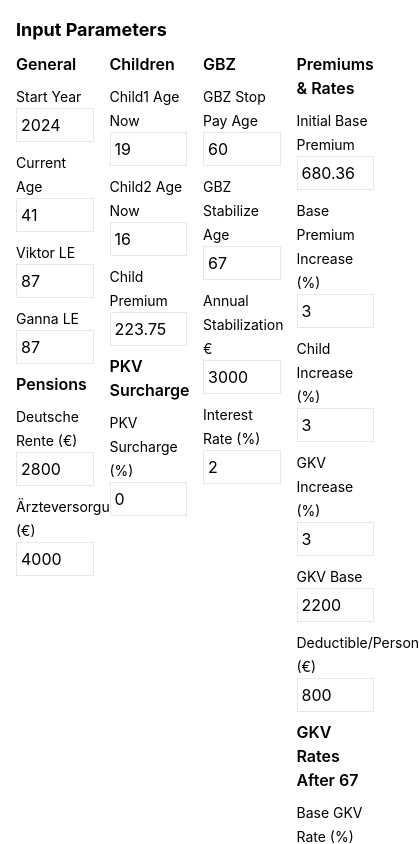
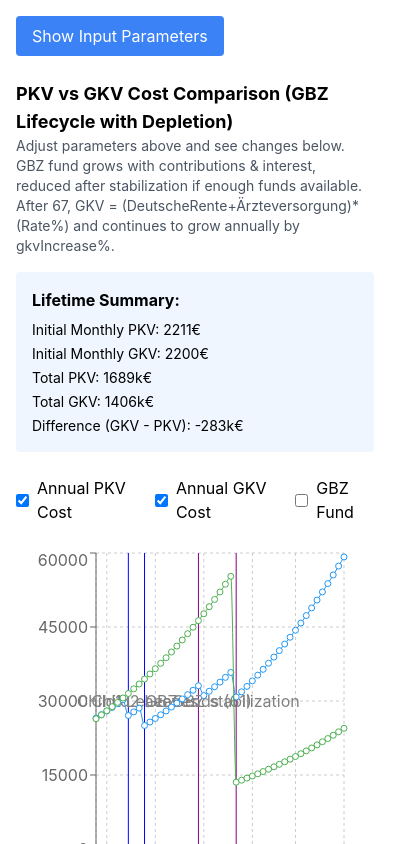
Before and after one commit to n0quarter/pkv-gkv-calculator, a React (Create React App) app: page / in a window 390 px wide. Shown: the top 844 px of the page, 419 px wide, since content can reach past the window. Built offline with nearby package versions, Linux system fonts and the light colour scheme.

Commit message:
added the desctiption section

```diff
--- a/src/App.tsx
+++ b/src/App.tsx
@@ -2,6 +2,9 @@ import React, { useState } from 'react';
 import { LineChart, Line, XAxis, YAxis, CartesianGrid, Tooltip, Legend, ResponsiveContainer, ReferenceLine } from 'recharts';
 
 const InsuranceComparison = () => {
+  // Collapsible input parameters
+  const [showInputs, setShowInputs] = useState(false);
+
   // Key parameters as state variables
   const [startYear, setStartYear] = useState(2024);
   const [currentAge, setCurrentAge] = useState(41);
@@ -28,11 +31,16 @@ const InsuranceComparison = () => {
 
   // After 67 rates:
   const [baseGkvRate, setBaseGkvRate] = useState(14.6); // %
-  const [gkvSurcharge, setGkvSurchargeVal] = useState(2); // %
+  const [gkvSurcharge, setGkvSurcharge] = useState(2); // %
   const [deutscheRente, setDeutscheRente] = useState(2800); // €
   const [aerzteversorgung, setAerzteversorgung] = useState(4000); // €
 
   const totalYears = gannaLifeExpectancy - currentAge;
+
+  // Line visibility states
+  const [showPKVLine, setShowPKVLine] = useState(true);
+  const [showGKVLine, setShowGKVLine] = useState(true);
+  const [showGBZLine, setShowGBZLine] = useState(false);
 
   const calculateProjection = () => {
     // Apply PKV surcharge
@@ -42,7 +50,7 @@ const InsuranceComparison = () => {
     const data = [];
 
     // Pre-calculate baseline GKV at 67
-    const totalGkvRate = baseGkvRate + gkvSurcharge; // e.g. 14.6 + 2 = 16.6%
+    const totalGkvRate = baseGkvRate + gkvSurcharge;
     const totalPension = deutscheRente + aerzteversorgung;
     const baseGKVAt67 = totalPension * (totalGkvRate / 100);
 
@@ -98,7 +106,7 @@ const InsuranceComparison = () => {
         }
       }
 
-      // Child premiums
+      // Children premiums
       const chIncFraction = childIncrease / 100.0;
       const childMultiplier = Math.pow(1 + chIncFraction, i);
       const currentChild1PKV = child1Covered ? (childPremium * childMultiplier) : 0;
@@ -199,10 +207,18 @@ const InsuranceComparison = () => {
 
   return (
     <div className="w-full p-4 space-y-6">
+      <button
+        onClick={() => setShowInputs(!showInputs)}
+        className="bg-blue-500 text-white px-4 py-2 rounded"
+      >
+        {showInputs ? 'Hide Input Parameters' : 'Show Input Parameters'}
+      </button>
+
+      {showInputs && (
         <div>
           <h2 className="text-lg font-bold mb-2">Input Parameters</h2>
-        <div className="grid grid-cols-4 gap-4 mb-4">
-          <div className="col-span-1 space-y-2">
+          <div className="grid grid-cols-1 md:grid-cols-4 gap-4 mb-4">
+            <div className="space-y-2">
               <h3 className="font-semibold">General</h3>
               <label className="block">
                 <span className="text-sm">Start Year</span>
@@ -230,7 +246,8 @@ const InsuranceComparison = () => {
                 <input type="number" className="w-full border p-1" value={aerzteversorgung} onChange={e=>setAerzteversorgung(parseFloat(e.target.value))}/>
               </label>
             </div>
-          <div className="col-span-1 space-y-2">
+
+            <div className="space-y-2">
               <h3 className="font-semibold">Children</h3>
               <label className="block">
                 <span className="text-sm">Child1 Age Now</span>
@@ -250,7 +267,8 @@ const InsuranceComparison = () => {
                 <input type="number" step="0.1" className="w-full border p-1" value={pkvSurcharge} onChange={e=>setPkvSurcharge(parseFloat(e.target.value))}/>
               </label>
             </div>
-          <div className="col-span-1 space-y-2">
+
+            <div className="space-y-2">
               <h3 className="font-semibold">GBZ</h3>
               <label className="block">
                 <span className="text-sm">GBZ Stop Pay Age</span>
@@ -269,7 +287,8 @@ const InsuranceComparison = () => {
                 <input type="number" step="0.001" className="w-full border p-1" value={interestRate} onChange={e=>setInterestRate(parseFloat(e.target.value))}/>
               </label>
             </div>
-          <div className="col-span-1 space-y-2">
+
+            <div className="space-y-2">
               <h3 className="font-semibold">Premiums & Rates</h3>
               <label className="block">
                 <span className="text-sm">Initial Base Premium</span>
@@ -302,7 +321,7 @@ const InsuranceComparison = () => {
               </label>
               <label className="block">
                 <span className="text-sm">GKV Surcharge (%)</span>
-              <input type="number" step="0.1" className="w-full border p-1" value={gkvSurcharge} onChange={e=>setGkvSurchargeVal(parseFloat(e.target.value))}/>
+                <input type="number" step="0.1" className="w-full border p-1" value={gkvSurcharge} onChange={e=>setGkvSurcharge(parseFloat(e.target.value))}/>
               </label>
               <h3 className="font-semibold mt-4">Pensions After 67</h3>
               <label className="block">
@@ -316,6 +335,7 @@ const InsuranceComparison = () => {
             </div>
           </div>
         </div>
+      )}
 
       <div className="mb-4">
         <h2 className="text-lg font-bold">PKV vs GKV Cost Comparison (GBZ Lifecycle with Depletion)</h2>
@@ -338,6 +358,22 @@ const InsuranceComparison = () => {
         )}
       </div>
 
+      {/* Toggle lines under the chart */}
+      <div className="flex space-x-4 items-center mb-4">
+        <label className="flex items-center space-x-2">
+          <input type="checkbox" checked={showPKVLine} onChange={e=>setShowPKVLine(e.target.checked)} />
+          <span>Annual PKV Cost</span>
+        </label>
+        <label className="flex items-center space-x-2">
+          <input type="checkbox" checked={showGKVLine} onChange={e=>setShowGKVLine(e.target.checked)} />
+          <span>Annual GKV Cost</span>
+        </label>
+        <label className="flex items-center space-x-2">
+          <input type="checkbox" checked={showGBZLine} onChange={e=>setShowGBZLine(e.target.checked)} />
+          <span>GBZ Fund</span>
+        </label>
+      </div>
+
       <div className="h-96 w-full">
         <ResponsiveContainer width="100%" height="100%">
           <LineChart data={data} margin={{ top: 5, right: 30, left: 20, bottom: 5 }}>
@@ -352,7 +388,7 @@ const InsuranceComparison = () => {
                   ? `Year: ${yearLabel} (Age: ${datum.age})
 Monthly PKV: ${datum.monthlyPKV}€
 Monthly GKV: ${datum.monthlyGKV}€
-GBZ Fund: ${datum.GBZ_fund.toLocaleString()}€`
+GBZ Fund: ${datum.GBZ_fund.toLocaleString()}���`
                   : `Year: ${yearLabel}`;
               }}
             />
@@ -361,9 +397,9 @@ GBZ Fund: ${datum.GBZ_fund.toLocaleString()}€`
             <ReferenceLine x={startYear+(25 - child2CurrentAge)} stroke="blue" label="Child2 Leaves" />
             <ReferenceLine x={startYear+(gbzStopPayAge - currentAge)} stroke="purple" label="GBZ ends (61)" />
             <ReferenceLine x={startYear+(gbzStabilizeAge - currentAge)} stroke="purple" label="GBZ stabilization" />
-            <Line type="monotone" dataKey="PKV" stroke="#2196F3" name="Annual PKV Cost" />
-            <Line type="monotone" dataKey="GKV" stroke="#4CAF50" name="Annual GKV Cost" />
-            <Line type="monotone" dataKey="GBZ_fund" stroke="#FFC107" name="GBZ Fund" />
+            {showPKVLine && <Line type="monotone" dataKey="PKV" stroke="#2196F3" name="Annual PKV Cost" />}
+            {showGKVLine && <Line type="monotone" dataKey="GKV" stroke="#4CAF50" name="Annual GKV Cost" />}
+            {showGBZLine && <Line type="monotone" dataKey="GBZ_fund" stroke="#FFC107" name="GBZ Fund" />}
           </LineChart>
         </ResponsiveContainer>
       </div>
@@ -412,6 +448,93 @@ GBZ Fund: ${datum.GBZ_fund.toLocaleString()}€`
           </tbody>
         </table>
       </div>
+
+      <div className="mt-8 p-4 bg-gray-50 rounded text-sm space-y-4">
+        <h3 className="font-bold text-lg mb-2">Logic, Assumptions & Formulas</h3>
+
+        <div className="space-y-2">
+          <h4 className="font-semibold">Overview</h4>
+          <p>
+            This calculator estimates lifetime costs for both Private Health Insurance (PKV) and Public Health Insurance (GKV) over your lifespan.
+            It applies annual growth rates, deductibles, and considers special features like the GBZ fund and stabilization.
+            The goal is to show how costs evolve given your initial parameters and chosen assumptions.
+          </p>
+        </div>
+
+        <div className="space-y-2">
+          <h4 className="font-semibold">Private Health Insurance (PKV)</h4>
+          <ul className="list-disc list-inside">
+            <li><strong>Initial Base Premium:</strong> Starts at <code>{initialBasePremium}€</code> at age {currentAge}.</li>
+            <li><strong>Annual Growth:</strong> Each year, the base premium grows by <code>{basePremiumIncrease}%</code>. Formula:
+              <br/><code>BasePremium(age) = {initialBasePremium}€ * (1 + {basePremiumIncrease}%)^(age - {currentAge})</code>
+            </li>
+            <li><strong>PKV Surcharge:</strong> If <code>{pkvSurcharge}%</code> is set, the initial base premium is increased by that percentage at the start.</li>
+            <li><strong>GBZ (Gesetzlicher Beitragszuschlag):</strong>
+              Up to age <code>{gbzStopPayAge}</code>, we pay an extra 10% of the adult premium into a GBZ fund each year.
+              These contributions earn <code>{interestRate}%</code> annually.
+              After age <code>{gbzStabilizeAge}</code>, if the fund is large enough, it reduces the monthly PKV cost by <code>{Math.round(annualStabilizationAmount / 12)}€</code>.
+            </li>
+            <li><strong>Adults & GBZ:</strong>
+              If both adults are covered, we pay 10% on both adult premiums until age <code>{gbzStopPayAge}</code>.
+              After that, no new contributions are made, but the fund continues to grow with <code>{interestRate}%</code> interest.
+            </li>
+            <li><strong>Children:</strong>
+              Each child's premium starts at <code>{childPremium}€</code> and grows by <code>{childIncrease}%</code> yearly until the child leaves at age 25.
+              Formula:
+              <br/><code>ChildPremium(year) = {childPremium}€ * (1 + {childIncrease}%)^(yearSinceStart)</code>
+            </li>
+            <li><strong>Deductible:</strong>
+              For each covered person, add <code>{deductiblePerPerson}€</code> per year to the PKV cost (spread monthly).
+              If fewer people are covered, total deductible is reduced accordingly.
+            </li>
+            <li><strong>Total PKV (Monthly):</strong>
+              <br/><code>TotalMonthlyPKV = (AdjustedAdultPremiums + ChildrenPremiums + MonthlyDeductibles) - GBZDiscount(if applicable)</code>
+            </li>
+          </ul>
+        </div>
+
+        <div className="space-y-2">
+          <h4 className="font-semibold">Public Health Insurance (GKV)</h4>
+          <ul className="list-disc list-inside">
+            <li><strong>Before Age 67:</strong>
+              GKV starts at <code>{gkvBase}€</code> and grows by <code>{gkvIncrease}%</code> each year.
+              <br/><code>GKV(age) = {gkvBase}€ * (1 + {gkvIncrease}%)^(age - {currentAge})</code>
+            </li>
+            <li><strong>After Age 67:</strong>
+              At 67, GKV is recalculated based on your pensions:
+              <br/><code>BaseGKVAt67 = ({deutscheRente}€ + {aerzteversorgung}€) * ({baseGkvRate}% + {gkvSurcharge}%) = {Math.round((deutscheRente + aerzteversorgung) * (baseGkvRate + gkvSurcharge) / 100)}€</code>
+              Then from 67 onward, this base is also grown annually by <code>{gkvIncrease}%</code>:
+              <br/><code>GKV(age&gt;=67) = {Math.round((deutscheRente + aerzteversorgung) * (baseGkvRate + gkvSurcharge) / 100)}€ * (1 + {gkvIncrease}%)^(age - 67)</code>
+            </li>
+            <li>As pensions and rates are considered stable inputs here, the growth reflects the annual <code>{gkvIncrease}%</code> on top of the baseline pension-derived premium.</li>
+          </ul>
+        </div>
+
+        <div className="space-y-2">
+          <h4 className="font-semibold">Cumulative & Differences</h4>
+          <ul className="list-disc list-inside">
+            <li><strong>Annual Costs:</strong> We calculate annual PKV and GKV by multiplying monthly costs by 12.</li>
+            <li><strong>Cumulative Costs:</strong> Each year adds its annual costs to a running total for both PKV and GKV.</li>
+            <li><strong>Difference (GKV - PKV):</strong>
+              If this is negative, cumulative GKV is cheaper than PKV over the entire period.
+              If positive, GKV ended up more expensive.
+            </li>
+          </ul>
+        </div>
+
+        <div className="space-y-2">
+          <h4 className="font-semibold">Other Assumptions</h4>
+          <ul className="list-disc list-inside">
+            <li>No partial-year calculations: all increases and changes are annual, compounding at year-end.</li>
+            <li>No partial changes in pension amounts or GKV rates over time, except the annual percentage growth applied after 67.</li>
+            <li>No extraordinary adjustments (no surcharges beyond those set, no changes in law mid-simulation).</li>
+          </ul>
+          <p>
+            This model provides a scenario-based understanding, not a guaranteed future forecast.
+            Real-world premiums can differ due to legislative changes, insurer policies, market conditions, and personal health factors.
+          </p>
+        </div>
+      </div>
     </div>
   );
 };
```
Also changed, not shown: public/index.html (+3 -26 lines). Lines whose indentation alone changed are shown as unchanged.
